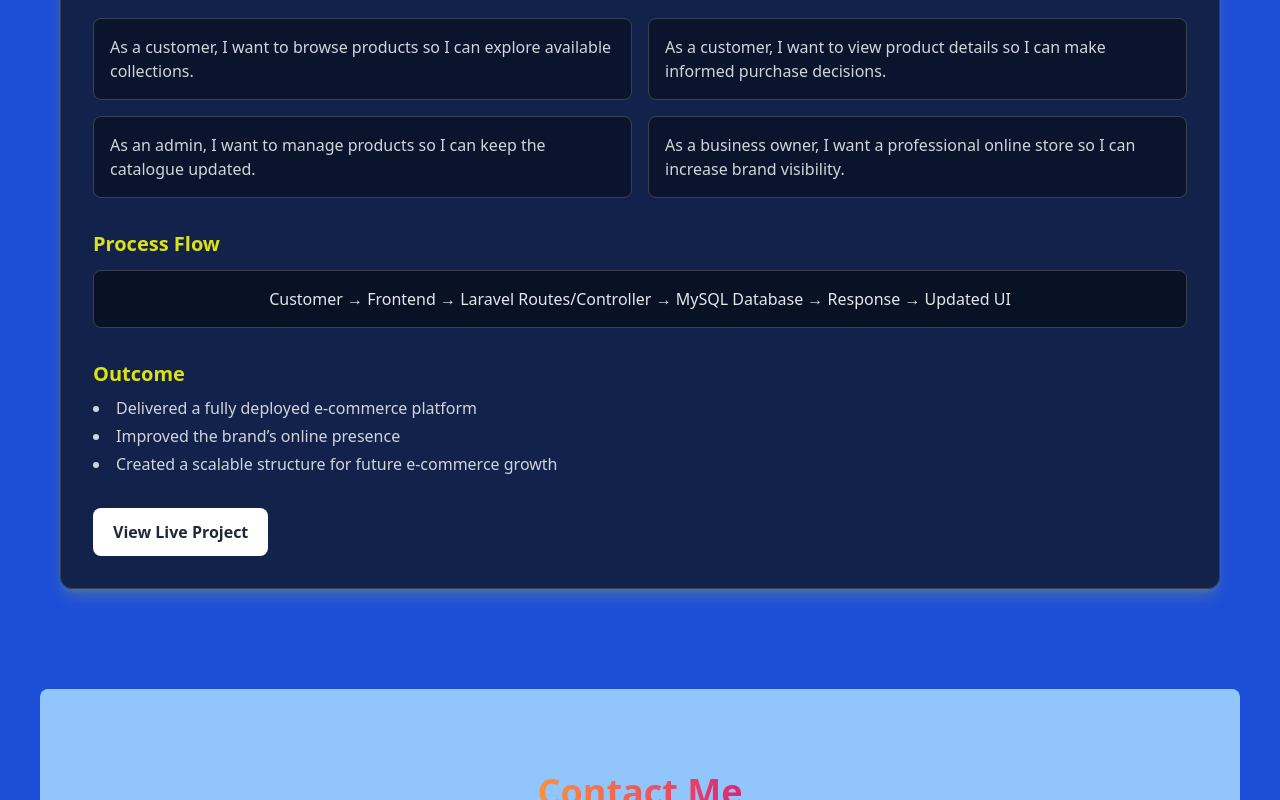
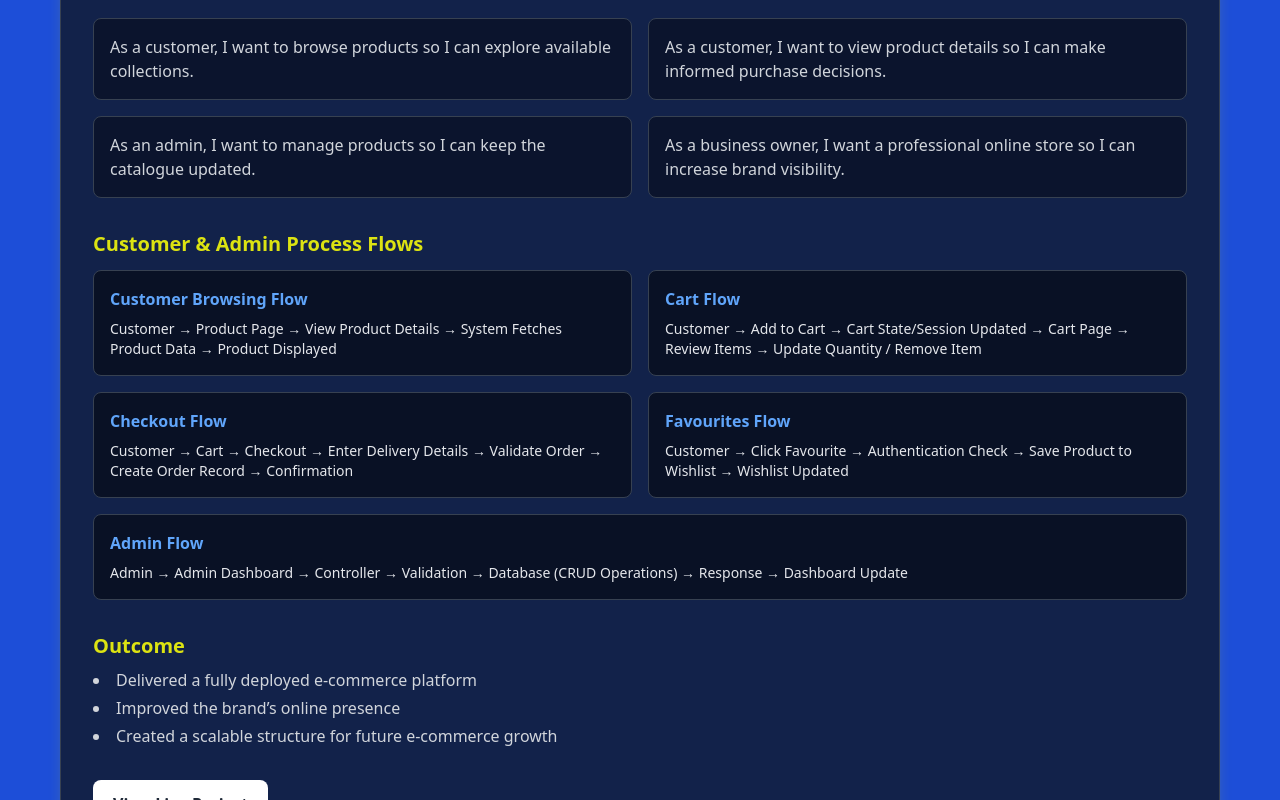
Before and after one commit to sam-guru/portfolio, a React (Create React App) app: page / in a window 1280 px wide. Shown: the part 3118-3918 px from the top of the page. Built offline with nearby package versions, Linux system fonts and the light colour scheme.

Commit message:
process flows updated

```diff
--- a/src/components/CaseStudies.jsx
+++ b/src/components/CaseStudies.jsx
@@ -31,8 +31,6 @@ const caseStudies = [
       'As an admin, I want to manage products so I can keep the catalogue updated.',
       'As a business owner, I want a professional online store so I can increase brand visibility.'
     ],
-    processFlow:
-      'Customer → Frontend → Laravel Routes/Controller → MySQL Database → Response → Updated UI',
     systemDesign: [
       'Frontend: Blade / Alpine.js / TailwindCSS',
       'Backend: PHP Laravel',
@@ -43,7 +41,24 @@ const caseStudies = [
       'Delivered a fully deployed e-commerce platform',
       'Improved the brand’s online presence',
       'Created a scalable structure for future e-commerce growth'
-    ]
+    ],
+
+    processFlows: {
+        customerBrowsing:
+            'Customer → Product Page → View Product Details → System Fetches Product Data → Product Displayed',
+
+        customerCart:
+            'Customer → Add to Cart → Cart State/Session Updated → Cart Page → Review Items → Update Quantity / Remove Item',
+
+        customerCheckout:
+            'Customer → Cart → Checkout → Enter Delivery Details → Validate Order → Create Order Record → Confirmation',
+
+        customerFavourites:
+            'Customer → Click Favourite → Authentication Check → Save Product to Wishlist → Wishlist Updated',
+
+        admin:
+            'Admin → Admin Dashboard → Controller → Validation → Database (CRUD Operations) → Response → Dashboard Update'
+    }
   }
 ];
 
@@ -56,9 +71,8 @@ const CaseStudies = () => {
   }, []);
 
   return (
-    <div className='scroll-mt-[120px] max-w-[1200px] mx-auto p-5' id='work'>
-
-      {/* Business Analysis Case Studies */}
+    <div className='scroll-mt-[120px] max-w-[1200px] mx-auto p-5' id='case-studies'>
+      {/* BA case studies */}
         <div className='mt-24' data-aos='fade-up' data-aos-delay='200'>
             <div className='mb-10'>
                 <p className='text-4xl mb-3 font-bold primary-color'>
@@ -139,10 +153,34 @@ const CaseStudies = () => {
 
                     <div className='mt-8'>
                         <h4 className='text-xl font-semibold text-[#dce312] mb-3'>
-                            Process Flow
+                            Customer & Admin Process Flows
                         </h4>
-                        <div className='bg-black/50 border border-gray-700 rounded-lg p-4 text-gray-200 text-center'>
-                            {study.processFlow}
+
+                        <div className='grid md:grid-cols-2 gap-4'>
+                            <div className='bg-black/50 border border-gray-700 rounded-lg p-4'>
+                            <p className='text-blue-400 font-semibold mb-2'>Customer Browsing Flow</p>
+                            <p className='text-gray-200 text-sm'>{study.processFlows.customerBrowsing}</p>
+                            </div>
+
+                            <div className='bg-black/50 border border-gray-700 rounded-lg p-4'>
+                            <p className='text-blue-400 font-semibold mb-2'>Cart Flow</p>
+                            <p className='text-gray-200 text-sm'>{study.processFlows.customerCart}</p>
+                            </div>
+
+                            <div className='bg-black/50 border border-gray-700 rounded-lg p-4'>
+                            <p className='text-blue-400 font-semibold mb-2'>Checkout Flow</p>
+                            <p className='text-gray-200 text-sm'>{study.processFlows.customerCheckout}</p>
+                            </div>
+
+                            <div className='bg-black/50 border border-gray-700 rounded-lg p-4'>
+                            <p className='text-blue-400 font-semibold mb-2'>Favourites Flow</p>
+                            <p className='text-gray-200 text-sm'>{study.processFlows.customerFavourites}</p>
+                            </div>
+
+                            <div className='bg-black/50 border border-gray-700 rounded-lg p-4 md:col-span-2'>
+                            <p className='text-blue-400 font-semibold mb-2'>Admin Flow</p>
+                            <p className='text-gray-200 text-sm'>{study.processFlows.admin}</p>
+                            </div>
                         </div>
                     </div>
 
```
